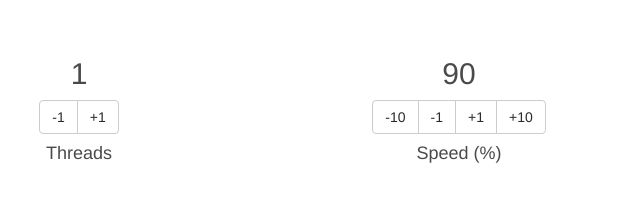
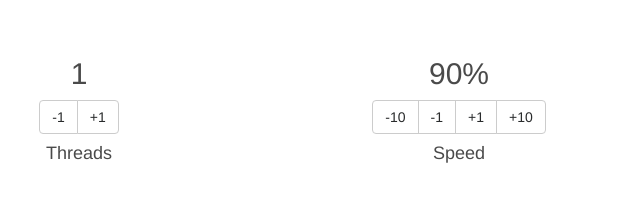
Before and after one commit to pRizz/Monero-Donator, a plain HTML site: page index.html in a window 1280 px wide. Shown: the part 967-1177 px from the top of the page, 371-1011 px from the left. Drawn offline with Linux system fonts and the light colour scheme; no server answers.

Commit message:
Modified speed text

```diff
--- a/index.html
+++ b/index.html
@@ -114,7 +114,7 @@
                 <button type="button" class="btn btn-secondary" onclick="incrementSpeed(1)">+1</button>
                 <button type="button" class="btn btn-secondary" onclick="incrementSpeed(10)">+10</button>
             </div>
-            <h4>Speed (%)</h4>
+            <h4>Speed</h4>
         </div>
     </div>
 
--- a/js/main.js
+++ b/js/main.js
@@ -65,7 +65,7 @@ function incrementSpeed(byValue) {
 }
 
 function setSpeedText() {
-    $('#speedCount').text(currentSpeed)
+    $('#speedCount').text(`${currentSpeed}%`)
 }
 
 function toggleNightMode() {
```
